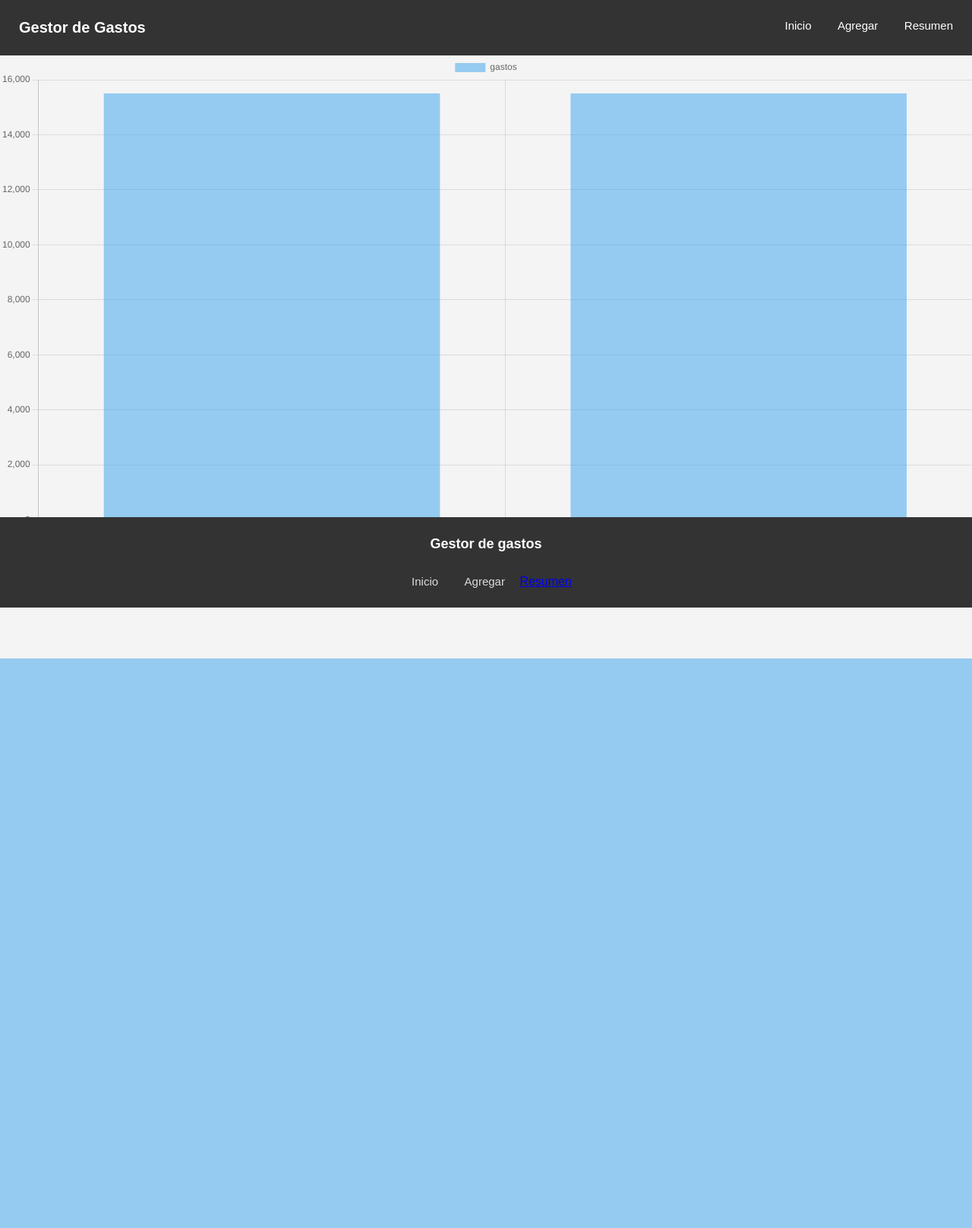
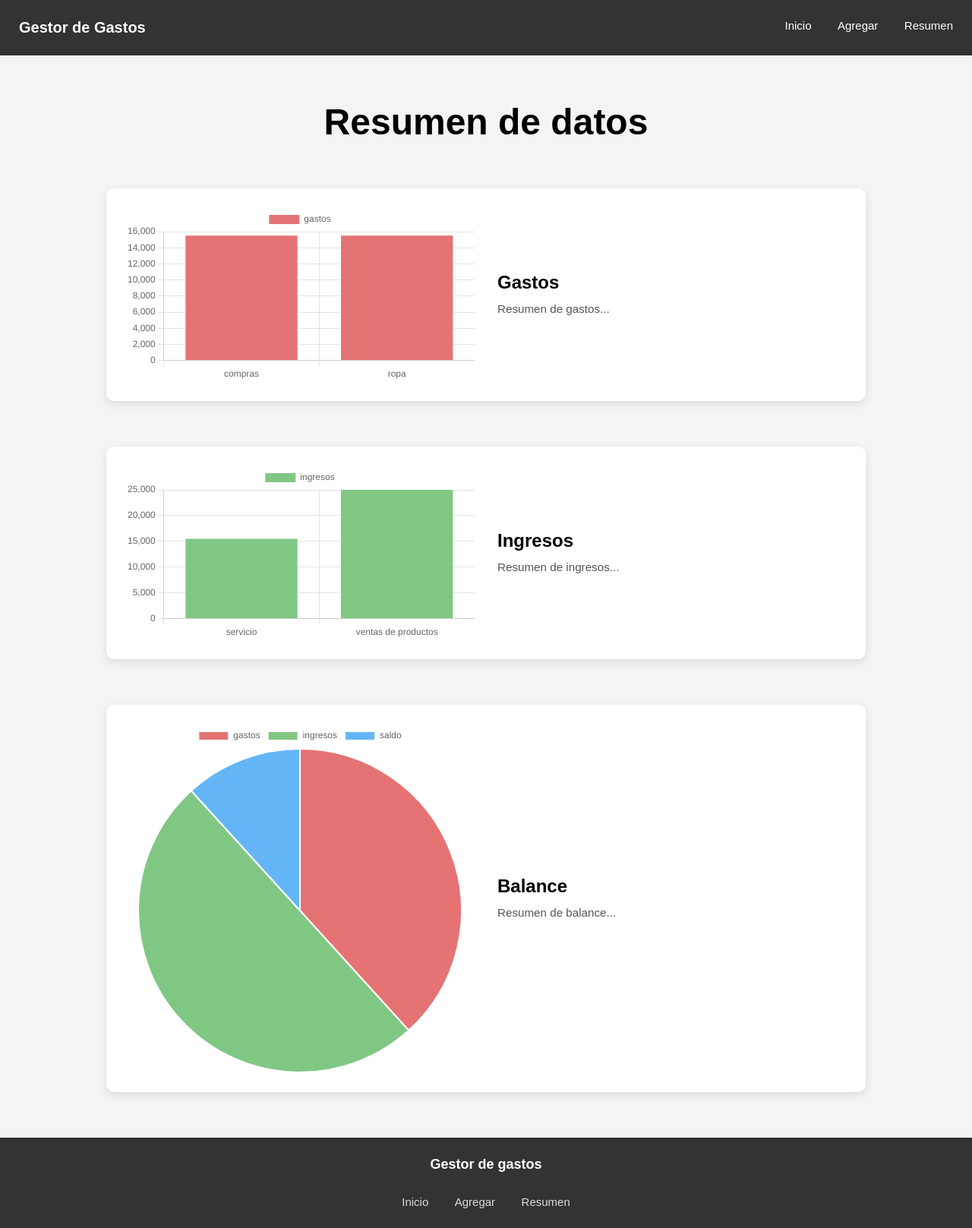
Before and after one commit to EZE1905/Gestor_de_gastos, a Flask app: page /resumen in a window 1280 px wide. Shown: the whole page at 76% size. Before the commit the page ends 867 px from the top, so only its background shows below. Run offline with Flask 3, Linux system fonts and the light colour scheme.

Commit message:
agregado los graficos faltante a la seccion resumen

```diff
--- a/app.py
+++ b/app.py
@@ -59,7 +59,13 @@
 @app.route("/resumen")
 def resumen():
     cat_gastos, cat_ingresos = calcular_por_categoria(gastos)
-    return render_template('resumen.html', cat_gastos = cat_gastos, cat_ingresos = cat_ingresos)
+    saldo, total_gastado, total_ingresos = calcular_gastos(gastos)
+    totales = {
+        "gastos" : total_gastado,
+        "ingresos" : total_ingresos,
+        "saldo" : saldo
+    }
+    return render_template('resumen.html',cat_gastos=cat_gastos,cat_ingresos=cat_ingresos,totales=totales)
 
 def pagina_no_encontrada(error):
     return redirect(url_for("index"))
--- a/static/css/layout.css
+++ b/static/css/layout.css
@@ -8,6 +8,13 @@
     font-family: Arial, sans-serif;
     background-color: #f4f4f4;
     margin: 0;
+    min-height: 100vh;
+    display: flex;
+    flex-direction: column;
+}
+
+main {
+    flex: 1;
 }
 
 /* NAVBAR */
@@ -127,9 +134,7 @@
     background-color: #333;
     color: white;
     padding: 25px;
-    position: absolute;
-    bottom: 0;
-    min-width: 100%;
+    width: 100%;
 }
 
 .footer_title{
@@ -218,3 +223,82 @@
 .btn-form:hover {
     background-color: #43a047;
 }
+
+/* SECCION RESUMEN CHARTS */
+/* TITULO */
+.titulo_resumen {
+    text-align: center;
+    font-size: 3rem;
+    margin: 60px;
+}
+
+/* SECCIONES */
+.seccion {
+    display: flex;
+    justify-content: center;
+    margin-bottom: 60px;
+}
+
+/* CONTENEDOR PRINCIPAL */
+.contenido {
+    width: 90%;
+    max-width: 1000px;
+    display: flex;
+    gap: 30px;
+    padding: 25px;
+    border-radius: 10px;
+    background-color: #ffffff;
+    box-shadow: 0 4px 12px rgba(0,0,0,0.1);
+}
+
+/* GRAFICO */
+.grafico {
+    flex: 1;
+    display: flex;
+    justify-content: center;
+    align-items: center;
+}
+
+/* CONTROL DEL CANVAS */
+.grafico canvas {
+    max-width: 100%;
+    height: 280px;
+}
+
+/* RESUMEN TEXTO */
+.resumen_chart {
+    flex: 1;
+    display: flex;
+    flex-direction: column;
+    justify-content: center;
+}
+
+/* TITULO INTERNO */
+.resumen_chart h2 {
+    margin-bottom: 10px;
+    font-size: 1.5rem;
+}
+
+/* TEXTO */
+.resumen_chart p {
+    font-size: 0.95rem;
+    line-height: 1.5;
+    color: #555;
+}
+
+/* HOVER SUAVE */
+.contenido:hover {
+    transform: translateY(-3px);
+    transition: 0.2s ease;
+}
+
+/* RESPONSIVE */
+@media (max-width: 768px) {
+    .contenido {
+        flex-direction: column;
+    }
+
+    .grafico canvas {
+        height: 250px !important;
+    }
+}
--- a/static/js/resumen.js
+++ b/static/js/resumen.js
@@ -1,5 +1,5 @@
-let labels_gastos = Object.keys(window.datos)
-let data_gastos = Object.values(window.datos)
+let labels_gastos = Object.keys(window.datos_gastos)
+let data_gastos = Object.values(window.datos_gastos)
 
 let grafico_gastos = document.getElementById("gastos").getContext("2d");
 let migrafico = new Chart(grafico_gastos,{
@@ -8,7 +8,49 @@
         labels: labels_gastos,
         datasets: [{
             label: "gastos",
-            data: data_gastos
+            data: data_gastos,
+            backgroundColor:[
+                "#E57373"
+            ]
         }]
     }
 })
+
+let labels_ingresos =  Object.keys(window.datos_ingresos)
+let data_ingresos =  Object.values(window.datos_ingresos)
+
+let grafico_ingresos = document.getElementById("ingresos").getContext("2d")
+let chart_ingresos = new Chart(grafico_ingresos,{
+    type: "bar",
+    data:{
+        labels: labels_ingresos,
+        datasets:[{
+            label: "ingresos",
+            data: data_ingresos,
+            backgroundColor:[
+                "#81C784"
+            ]
+        }]
+    }
+})
+
+let labels_totales = Object.keys(window.datos_totales)
+let data_totales = Object.values(window.datos_totales)
+
+let grafico_balance = document.getElementById("balance").getContext("2d")
+let chart_balance = new Chart(grafico_balance,{
+    type: "pie",
+    data:{
+        labels: labels_totales,
+        datasets:[{
+            label: "balance",
+            data: data_totales,
+            backgroundColor:[
+                "#E57373",
+                "#81C784",
+                "#64B5F6"
+            ],
+            hoverOffset: 4
+        }],
+    }
+})
--- a/templates/layout.html
+++ b/templates/layout.html
@@ -19,14 +19,16 @@
         </div>
     </nav>
     <!-- cambia segun la seccion que estemos -->
-    {% block body %}
-    {% endblock %}
+     <main>
+        {% block body %}
+        {% endblock %}
+     </main>
     <footer class="footer">
         <h2 class="footer_title">Gestor de gastos</h2>
         <div class="contenedor_a">
             <a class="buttom_footer" href="/">Inicio</a>
             <a class="buttom_footer" href="/agregar_datos">Agregar</a>
-            <a href="/resumen">Resumen</a>
+            <a href="/resumen" class="buttom_footer">Resumen</a>
         </div>
     </footer>
     <script src="{{ url_for('static', filename='js/layout.js')}}"></script>
--- a/templates/resumen.html
+++ b/templates/resumen.html
@@ -4,16 +4,46 @@
 
 {% block body %}
 <script src="https://cdnjs.cloudflare.com/ajax/libs/Chart.js/4.5.0/chart.umd.js"></script>
-<div class="caja_graficos">
-    <div class="grafico_gastos">
-        <canvas id="gastos"></canvas>
+<h1 class="titulo_resumen">Resumen de datos</h1>
+<div class="seccion">
+    <div class="contenido">
+        <div class="grafico">
+            <canvas id="gastos"></canvas>
+        </div>
+        <div class="resumen_chart">
+            <h2>Gastos</h2>
+            <p>Resumen de gastos...</p>
+        </div>
     </div>
-    <div class="grafico_ingresos">
-        <canvas id="ingresos"></canvas>
+</div>
+
+<div class="seccion">
+    <div class="contenido">
+        <div class="grafico">
+            <canvas id="ingresos"></canvas>
+        </div>
+        <div class="resumen_chart">
+            <h2>Ingresos</h2>
+            <p>Resumen de ingresos...</p>
+        </div>
+    </div>
+</div>
+
+<div class="seccion">
+    <div class="contenido">
+        <div class="grafico">
+            <canvas id="balance"></canvas>
+        </div>
+        <div class="resumen_chart">
+            <h2>Balance</h2>
+            <p>Resumen de balance...</p>
+        </div>
     </div>
 </div>
 <script>
-    window.datos = {{ cat_gastos | tojson | safe }};
+    window.datos_gastos = {{ cat_gastos | tojson | safe }};
+    window.datos_ingresos = {{ cat_ingresos | tojson | safe }};
+    window.datos_totales = {{ totales | tojson | safe }};
 </script>
 <script src="{{ url_for('static', filename='js/resumen.js') }}"></script>
 {% endblock %}
```
